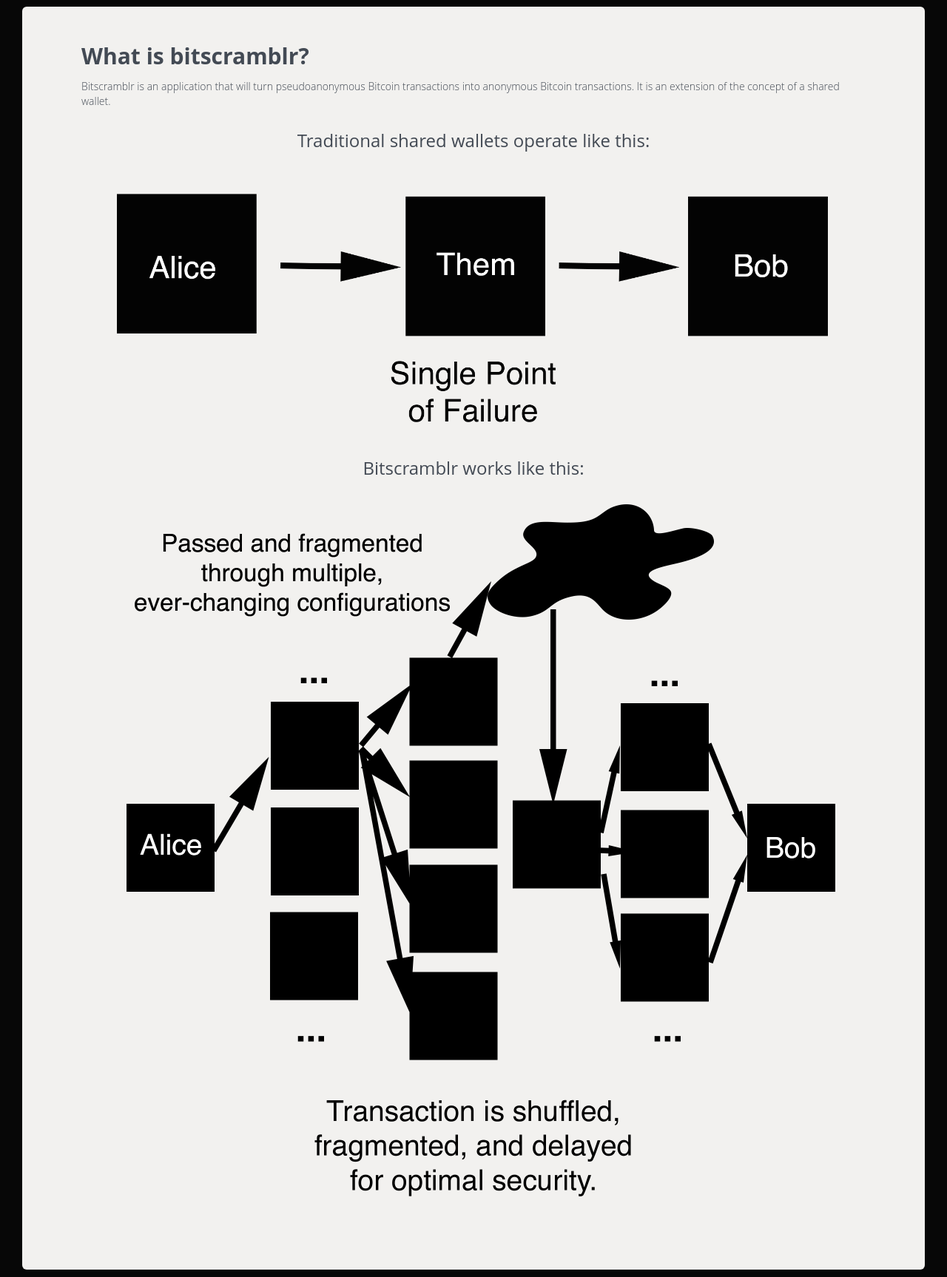
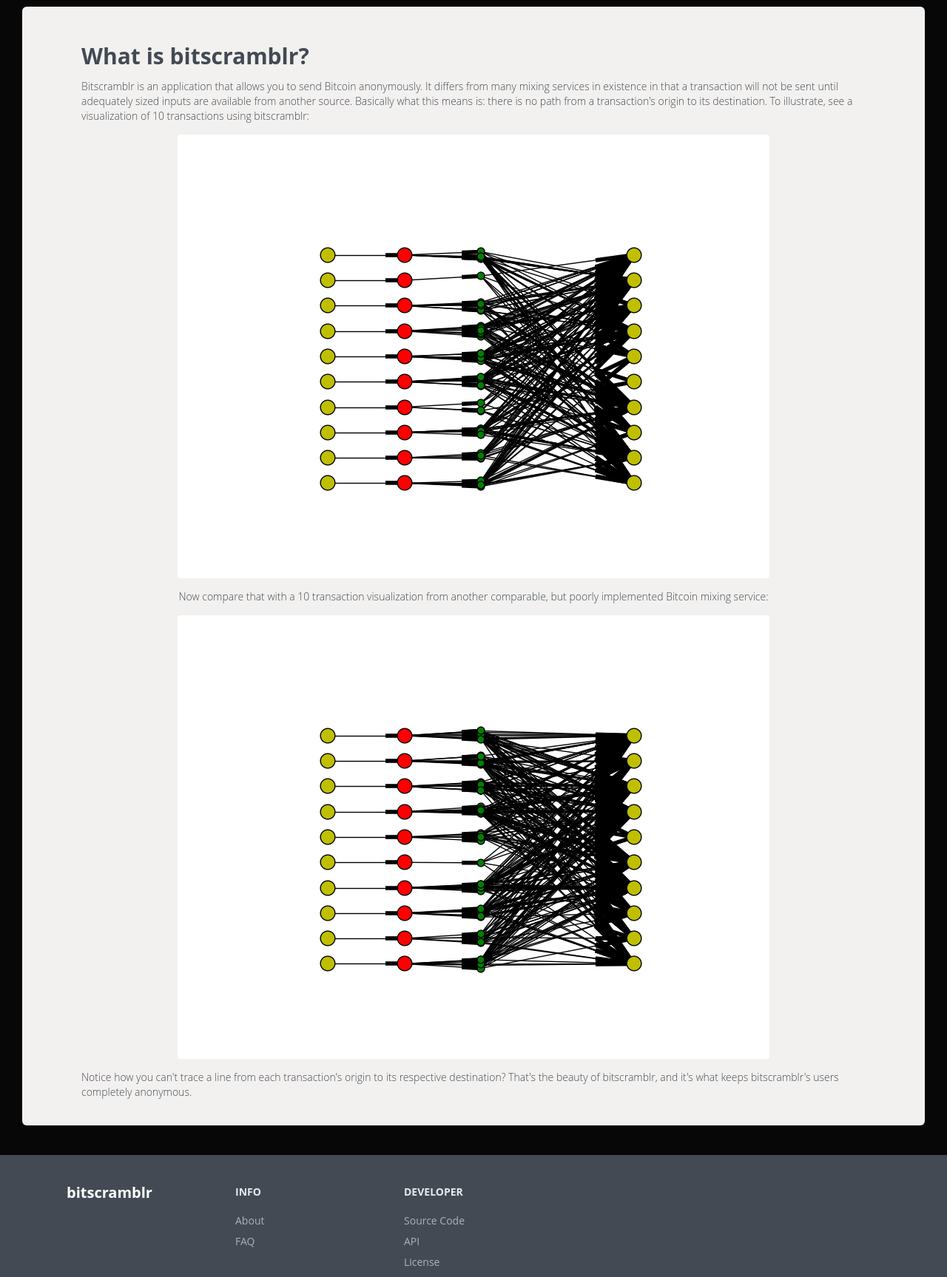
Before and after one commit to ehickox/bitscramblr, a Flask app: page /about in a window 1280 px wide. Shown: the part 51-1778 px from the top of the page at 74% size. Run offline with Flask 2, Linux system fonts and the light colour scheme; some libraries are stand-ins or nearby versions.

Commit message:
updated about page

```diff
--- a/app/templates/about.html
+++ b/app/templates/about.html
@@ -7,27 +7,35 @@
       <div class="jumbotron-contents">
 	<h3>What is bitscramblr?</h3>
 	<p>
-	  Bitscramblr is an application that will turn pseudoanonymous Bitcoin transactions into
-	  anonymous Bitcoin transactions. It is an extension of the concept of a shared wallet.
+	  Bitscramblr is an application that allows you to send Bitcoin anonymously. It differs
+	  from many mixing services in existence in that a transaction will not be sent until
+	  adequately sized inputs are available from another source. Basically what this
+	  means is: there is no path from a transaction's origin to its destination.
+	  To illustrate, see a visualization of 10 transactions using bitscramblr:
 	</p>
 	<center>
 	<p>
-	  <h2>Traditional shared wallets operate like this:</h2><br>
-	  <div class="container-fluid">
-	    <div class="container">
-	      <img src="{{static('img/shared_wallet.png')}}" class="img-rounded img-responsive">
-	    </div>
-	  </div>
-	</p>
-	<p>
-	  <h2>Bitscramblr works like this:</h2><br>
 	  <div class="container-fluid">
 	    <div class="container">
 	      <img src="{{static('img/bitscramblr.png')}}" class="img-rounded img-responsive">
 	    </div>
 	  </div>
 	</p>
+	<p>
+	  Now compare that with a 10 transaction visualization from another comparable, but
+	  poorly implemented Bitcoin mixing service:<br>
+	  <div class="container-fluid">
+	    <div class="container">
+	      <img src="{{static('img/other_mixer.png')}}" class="img-rounded img-responsive">
+	    </div>
+	  </div>
+	</p>
 	</center>
+	<p>
+	  Notice how you can't trace a line from each transaction's origin to its respective
+	  destination? That's the beauty of bitscramblr, and it's what keeps bitscramblr's
+	  users completely anonymous.
+	</p>
       </div>
     </div>
   </div>
```
Also changed, not shown: app/controller.py (+0 -11 lines), app/static/img/bitscramblr.png, app/static/img/other_mixer.png (added), app/static/img/shared_wallet.png (deleted).
